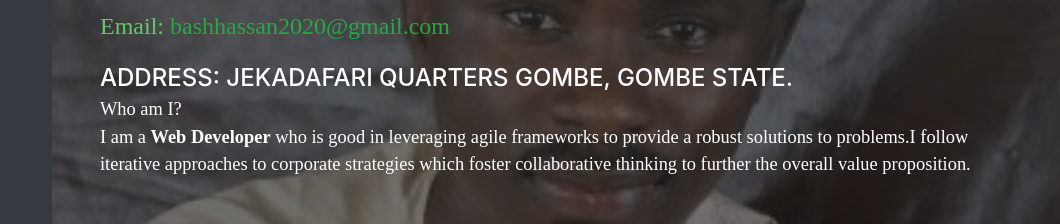
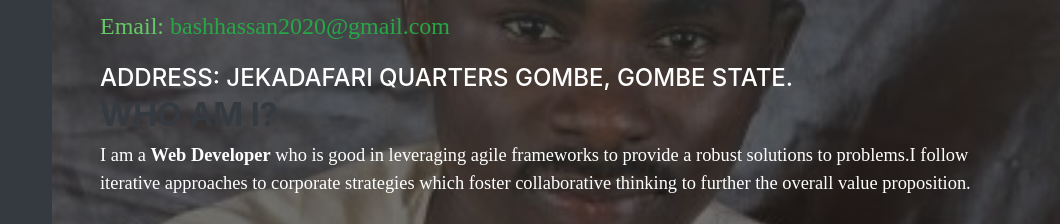
Before and after one commit to BashirHassan/portfolio, a plain HTML site: page index.html in a window 1280 px wide. Shown: the part 164-388 px from the top of the page, 220-1280 px from the left. Drawn offline with Linux system fonts and the light colour scheme; a web font is replaced by a local one.

Commit message:
Update index.html

```diff
--- a/index.html
+++ b/index.html
@@ -88,7 +88,8 @@
         <div class="subheading">Phone: (+234) 08061689497·</div>
         <p style="font-size: 150%; color: rgb(101, 201, 101);">Email: <a href="mailto:bashhassan2020@gmail.com" class="text-success">bashhassan2020@gmail.com</a></p>
         <div class="subheading">Address: Jekadafari Quarters Gombe, Gombe State.</div>
-        <p class="lead mb-5">Who am I?<br>I am a <b>Web Developer</b> who is good in leveraging agile frameworks to provide a robust solutions to problems.I follow iterative approaches to corporate strategies which foster collaborative thinking to further the overall value proposition.</p>
+        <h3>Who am I?</h3>
+        <p class="lead mb-5">I am a <b>Web Developer</b> who is good in leveraging agile frameworks to provide a robust solutions to problems.I follow iterative approaches to corporate strategies which foster collaborative thinking to further the overall value proposition.</p>
         <h5 class="text-white">Follow Me.</h5>
         <div class="social-icons">
           <a href="www.linkedin.com/in/bashirhassangombe">
@@ -313,12 +314,12 @@
             <div class="col-md-4">
                 <img class="img-thumbnail mb-3" src="img/gallery/003.jpg" alt="my gallery" height="350">
             </div>
-            <div class="col-md-4">
+<!--             <div class="col-md-4">
                 <img class="img-thumbnail mb-3" src="img/gallery/004.jpg" alt="my gallery" height="350">
             </div>
             <div class="col-md-4">
                 <img class="img-thumbnail mb-3" src="img/gallery/005.jpg" alt="my gallery" height="350">
-            </div>
+            </div> -->
             <div class="col-md-4">
               <img class="img-thumbnail mb-3" src="img/gallery/p2.jpg" alt="my gallery" height="350">
             </div>
```
